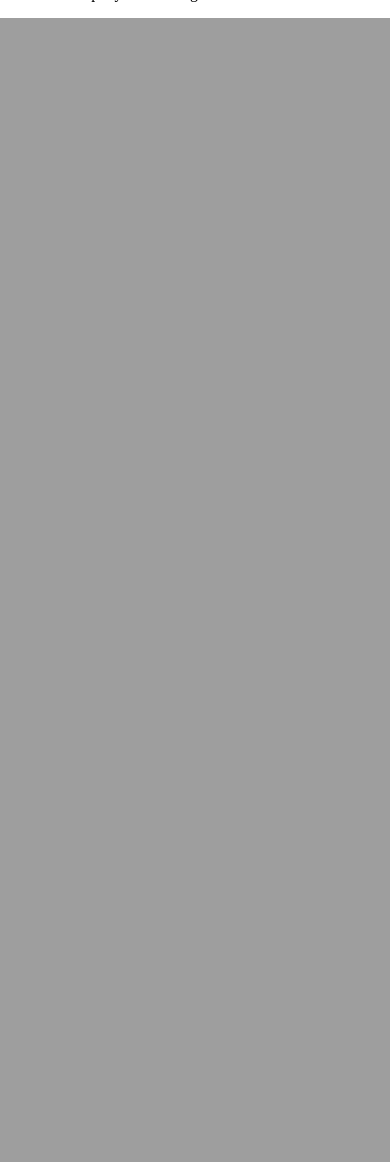
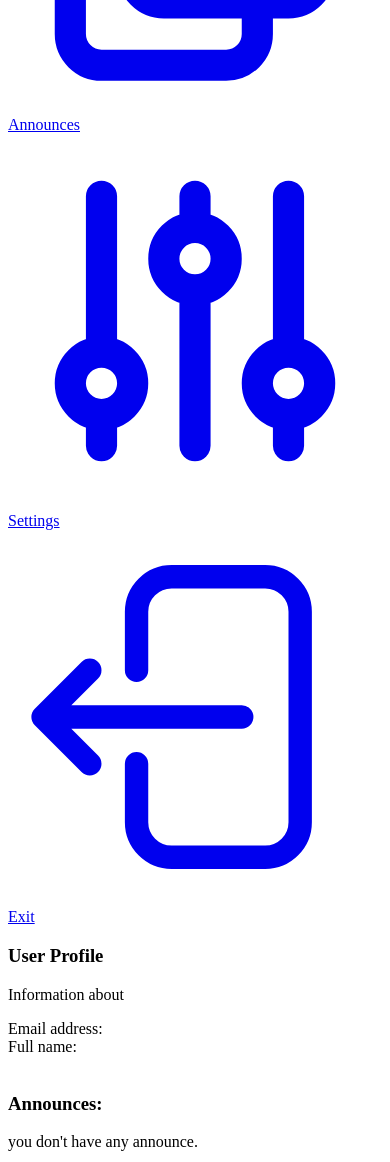
Before and after one commit to Thierry-75/annonces, a Symfony app: template templates/user/index.html.twig in a window 390 px wide; the page is wider, and only the part inside the window is pictured. Shown: the part 3612-4774 px from the top of that part. Before the commit the page ends 3630 px from the top of that part, so only its background shows below. Run offline with Twig, Linux system fonts and the light colour scheme; the template is opened without the code that fills it, so the values that code supplies are empty; some libraries are stand-ins or nearby versions.

Commit message:
implement sidebar on user&announces

```diff
--- a/assets/app.js
+++ b/assets/app.js
@@ -10,4 +10,5 @@ import './styles/app.css';
 import './js/alert.js';
 import './js/nav.js';
 
+
 console.log('This log comes from assets/app.js - welcome to AssetMapper! 🎉');
--- a/assets/styles/app.css
+++ b/assets/styles/app.css
@@ -89,6 +89,7 @@
     .input-register{
         @apply shadow-inner bg-gray-100 rounded-lg placeholder-black text-lg p-2.5 border-none block mt-1 w-full;
     }
+}
 
-
-}
+.bottom-full{bottom: 100%}
+.top-full{top: 100%}
--- a/composer.json
+++ b/composer.json
@@ -11,6 +11,7 @@
         "doctrine/doctrine-bundle": "^2.15",
         "doctrine/doctrine-migrations-bundle": "^3.4",
         "doctrine/orm": "^3.5",
+        "emileperron/tinymce-bundle": "^3.2",
         "phpdocumentor/reflection-docblock": "^5.6",
         "phpstan/phpdoc-parser": "^2.2",
         "symfony/amqp-messenger": "7.3.*",
--- a/config/bundles.php
+++ b/config/bundles.php
@@ -14,4 +14,5 @@ return [
     Symfony\Bundle\MonologBundle\MonologBundle::class => ['all' => true],
     Symfony\Bundle\MakerBundle\MakerBundle::class => ['dev' => true],
     Symfony\WebpackEncoreBundle\WebpackEncoreBundle::class => ['all' => true],
+    EmilePerron\TinymceBundle\TinymceBundle::class => ['all' => true],
 ];
--- a/templates/_components/_nav.html.twig
+++ b/templates/_components/_nav.html.twig
@@ -7,11 +7,14 @@
     <div class="max-w-7xl mx-auto px-2 sm:px-6 lg:px-8">
         <div class="relative flex items-center justify-between h-16">
             <div class="flex-1 flex items-center justify-center sm:items-stretch sm:justify-start">
+                <a href="{{ path('app_home') }}" class="text-gray-900 hover:bg-gray-100 px-3 py-2 rounded-md text-sm font-medium">
                 <div class="flex-shrink-0 flex items-center">
-                    <img class="block h-8 w-auto" src="https://tailwindflex.com/images/logo.svg" alt="Logo">
-                    <span class="ml-2 text-xl font-bold text-gray-800">Navbar</span>
+
+                    <img class="block h-8 w-auto" src="{{ asset('./assets/site/navbar.png') }}" alt="Logo">
+                    <span class="ml-2 text-xl font-bold text-gray-800">Annonces</span>
                 </div>
-                <div class="hidden sm:block sm:ml-6">
+                </a>
+                <div class="hidden mt-2 sm:block sm:ml-6">
                     <div class="flex space-x-4">
                         <a href="{{ path('app_home') }}" class="text-gray-900 hover:bg-gray-100 px-3 py-2 rounded-md text-sm font-medium">Home</a>
 
@@ -90,7 +93,7 @@
                                         <h3 class="text-lg font-semibold text-cyan-600 mb-4">Choix :</h3>
                                         <ul class="space-y-3">
                                             <li>
-                                                <a href="#" class="text-orange-800 hover:text-cyan-700 text-sm">Administration</a>
+                                                <a href="{{ path('user_index') }}" class="text-orange-800 hover:text-cyan-700 text-sm">Profile</a>
                                             </li>
                                             <li>
                                                 <a href="{{ path('user_notice_add') }}" class="text-orange-800 hover:text-cyan-700 text-sm">Add notice</a>
@@ -120,6 +123,9 @@
                                     <div>
                                         <h3 class="text-lg font-semibold text-cyan-600 mb-4">Choix :</h3>
                                         <ul class="space-y-3">
+                                            <li>
+                                                <a href="{{ path('user_index') }}" class="text-orange-800 hover:text-cyan-700 text-sm">Profile</a>
+                                            </li>
                                             <li>
                                                 <a href="{{ path('user_notice_add') }}" class="text-orange-800 hover:text-cyan-700 text-sm">create a notice</a>
                                             </li>
@@ -206,8 +212,8 @@
                             <div class="hidden px-4 py-2 mobile-dropdown-content">
                                 <div class="border-l-2 border-indigo-500 pl-2 mb-4">
                                     <ul class="space-y-2">
-                                        <li class="text-orange-800 hover:text-cyan-700 text-sm">
-                                            <a href="#" class="text-orange-800 hover:text-cyan-700 text-sm block">Administration</a>
+                                        <li>
+                                            <a href="{{ path('user_index') }}" class="text-orange-800 hover:text-cyan-700 text-sm">Profile</a>
                                         </li>
                                         <li>
                                             <a href="{{ path('user_notice_add' ) }}" class="text-orange-800 hover:text-cyan-700 text-sm block">Add notice</a>
@@ -225,6 +231,9 @@
                             <div class="hidden px-4 py-2 mobile-dropdown-content flex-row">
                                 <div class="border-l-2 border-indigo-500 pl-2 mb-4">
                                     <ul class="space-y-2">
+                                        <li>
+                                            <a href="{{ path('user_index') }}" class="text-orange-800 hover:text-cyan-700 text-sm">Profile</a>
+                                        </li>
                                         <li>
                                             <a href="{{ path('user_notice_add' ) }}" class="text-orange-800 hover:text-cyan-700 text-sm block">Add notice</a>
                                         </li>
--- /dev/null
+++ b/templates/_components/sidebar.html.twig
@@ -0,0 +1,122 @@
+
+{% if 'iPhone' in app.request.headers.get('User-Agent')
+    or 'BlackBerry' in app.request.headers.get('User-Agent')
+    or 'Android' in app.request.headers.get('User-Agent') and '?1' in app.request.headers.get('Sec-Ch-Ua-Mobile')
+%}
+    <!-- Component Start -->
+    <div class="flex flex-col items-center w-16 h-full overflow-hidden text-gray-700 bg-neutral-50 rounded">
+        <a class="flex items-center justify-center mt-3" href="{{ path('app_home') }}">
+            <svg xmlns="http://www.w3.org/2000/svg" fill="none" viewBox="0 0 24 24" stroke-width="1.5" stroke="currentColor" class="size-6">
+                <path stroke-linecap="round" stroke-linejoin="round" d="M11.48 3.499a.562.562 0 0 1 1.04 0l2.125 5.111a.563.563 0 0 0 .475.345l5.518.442c.499.04.701.663.321.988l-4.204 3.602a.563.563 0 0 0-.182.557l1.285 5.385a.562.562 0 0 1-.84.61l-4.725-2.885a.562.562 0 0 0-.586 0L6.982 20.54a.562.562 0 0 1-.84-.61l1.285-5.386a.562.562 0 0 0-.182-.557l-4.204-3.602a.562.562 0 0 1 .321-.988l5.518-.442a.563.563 0 0 0 .475-.345L11.48 3.5Z"></path>
+            </svg>
+        </a>
+        <div class="flex flex-col items-center mt-3 border-t border-gray-300">
+            <a class="flex items-center justify-center w-12 h-12 mt-2 rounded hover:bg-gray-300" href="{{ path('user_index') }}">
+                <svg class="w-6 h-6 stroke-current" xmlns="http://www.w3.org/2000/svg" fill="none" viewBox="0 0 24 24"
+                     stroke="currentColor">
+                    <path stroke-linecap="round" stroke-linejoin="round" stroke-width="2"
+                          d="M3 12l2-2m0 0l7-7 7 7M5 10v10a1 1 0 001 1h3m10-11l2 2m-2-2v10a1 1 0 01-1 1h-3m-6 0a1 1 0 001-1v-4a1 1 0 011-1h2a1 1 0 011 1v4a1 1 0 001 1m-6 0h6"></path>
+                </svg>
+            </a>
+            <a class="flex items-center justify-center w-12 h-12 mt-2 rounded hover:bg-gray-300" href="{{ path('user_profile_edit') }}">
+                <svg xmlns="http://www.w3.org/2000/svg" fill="none" viewBox="0 0 24 24" stroke-width="1.5" stroke="currentColor" class="size-6">
+                    <path stroke-linecap="round" stroke-linejoin="round" d="M15.75 6a3.75 3.75 0 1 1-7.5 0 3.75 3.75 0 0 1 7.5 0ZM4.501 20.118a7.5 7.5 0 0 1 14.998 0A17.933 17.933 0 0 1 12 21.75c-2.676 0-5.216-.584-7.499-1.632Z"></path>
+                </svg>
+            </a>
+            <a class="flex items-center justify-center w-12 h-12 mt-2 hover:bg-gray-300 rounded" href="{{ path('user_password_edit') }}">
+                <svg xmlns="http://www.w3.org/2000/svg" fill="none" viewBox="0 0 24 24" stroke-width="1.5" stroke="currentColor" class="size-6">
+                    <path stroke-linecap="round" stroke-linejoin="round" d="M15.75 5.25a3 3 0 0 1 3 3m3 0a6 6 0 0 1-7.029 5.912c-.563-.097-1.159.026-1.563.43L10.5 17.25H8.25v2.25H6v2.25H2.25v-2.818c0-.597.237-1.17.659-1.591l6.499-6.499c.404-.404.527-1 .43-1.563A6 6 0 1 1 21.75 8.25Z"></path>
+                </svg>
+            </a>
+            <a class="flex items-center justify-center w-12 h-12 mt-2 rounded hover:bg-gray-300" href="#">
+                <svg class="w-6 h-6 stroke-current" xmlns="http://www.w3.org/2000/svg" fill="none" viewBox="0 0 24 24"
+                     stroke="currentColor">
+                    <path stroke-linecap="round" stroke-linejoin="round" stroke-width="2"
+                          d="M8 7v8a2 2 0 002 2h6M8 7V5a2 2 0 012-2h4.586a1 1 0 01.707.293l4.414 4.414a1 1 0 01.293.707V15a2 2 0 01-2 2h-2M8 7H6a2 2 0 00-2 2v10a2 2 0 002 2h8a2 2 0 002-2v-2"></path>
+                </svg>
+            </a>
+        </div>
+        <div class="flex flex-col items-center mt-2 border-t border-gray-300">
+            <a class="flex items-center justify-center w-12 h-12 mt-2 rounded hover:bg-gray-300" href="#">
+                <svg class="w-6 h-6 stroke-current" xmlns="http://www.w3.org/2000/svg" fill="none" viewBox="0 0 24 24"
+                     stroke="currentColor">
+                    <path stroke-linecap="round" stroke-linejoin="round" stroke-width="2"
+                          d="M12 6V4m0 2a2 2 0 100 4m0-4a2 2 0 110 4m-6 8a2 2 0 100-4m0 4a2 2 0 110-4m0 4v2m0-6V4m6 6v10m6-2a2 2 0 100-4m0 4a2 2 0 110-4m0 4v2m0-6V4"></path>
+                </svg>
+            </a>
+            <a class="relative flex items-center justify-center w-12 h-12 mt-2 hover:bg-gray-300" href="{{ path('app_logout') }}">
+                <svg xmlns="http://www.w3.org/2000/svg" fill="none" viewBox="0 0 24 24" stroke-width="1.5" stroke="currentColor" class="size-6">
+                    <path stroke-linecap="round" stroke-linejoin="round" d="M8.25 9V5.25A2.25 2.25 0 0 1 10.5 3h6a2.25 2.25 0 0 1 2.25 2.25v13.5A2.25 2.25 0 0 1 16.5 21h-6a2.25 2.25 0 0 1-2.25-2.25V15m-3 0-3-3m0 0 3-3m-3 3H15"></path>
+                </svg>
+                <span class="absolute top-0 left-0 w-2 h-2 mt-2 ml-2 bg-indigo-500 rounded-full"></span>
+            </a>
+        </div>
+
+    </div>
+    <!-- Component End  -->
+
+
+
+{% else %}
+<!-- Component Start -->
+<div class="flex flex-col items-center w-40 h-full overflow-hidden text-gray-700 bg-neutral-50 rounded">
+    <a class="flex items-center w-full px-3 mt-3" href="{{ path('app_home') }}">
+        <svg xmlns="http://www.w3.org/2000/svg" fill="none" viewBox="0 0 24 24" stroke-width="1.5" stroke="currentColor" class="size-6">
+            <path stroke-linecap="round" stroke-linejoin="round" d="M11.48 3.499a.562.562 0 0 1 1.04 0l2.125 5.111a.563.563 0 0 0 .475.345l5.518.442c.499.04.701.663.321.988l-4.204 3.602a.563.563 0 0 0-.182.557l1.285 5.385a.562.562 0 0 1-.84.61l-4.725-2.885a.562.562 0 0 0-.586 0L6.982 20.54a.562.562 0 0 1-.84-.61l1.285-5.386a.562.562 0 0 0-.182-.557l-4.204-3.602a.562.562 0 0 1 .321-.988l5.518-.442a.563.563 0 0 0 .475-.345L11.48 3.5Z"></path>
+        </svg>
+        <span class="ml-2 text-sm font-bold">Announces</span>
+    </a>
+    <div class="w-full px-2">
+        <div class="flex flex-col items-center w-full mt-3 border-t border-gray-300">
+            <a class="flex items-center w-full h-12 px-3 mt-2 rounded hover:bg-gray-300" href="{{ path('user_index') }}">
+                <svg class="w-6 h-6 stroke-current" xmlns="http://www.w3.org/2000/svg" fill="none" viewBox="0 0 24 24"
+                     stroke="currentColor">
+                    <path stroke-linecap="round" stroke-linejoin="round" stroke-width="2"
+                          d="M3 12l2-2m0 0l7-7 7 7M5 10v10a1 1 0 001 1h3m10-11l2 2m-2-2v10a1 1 0 01-1 1h-3m-6 0a1 1 0 001-1v-4a1 1 0 011-1h2a1 1 0 011 1v4a1 1 0 001 1m-6 0h6"></path>
+                </svg>
+                <span class="ml-2 text-xs font-medium">Profile main</span>
+            </a>
+            <a class="flex items-center w-full h-12 px-3 mt-2 rounded hover:bg-gray-300" href="{{ path('user_profile_edit') }}">
+                <svg xmlns="http://www.w3.org/2000/svg" fill="none" viewBox="0 0 24 24" stroke-width="1.5" stroke="currentColor" class="size-6">
+                    <path stroke-linecap="round" stroke-linejoin="round" d="M15.75 6a3.75 3.75 0 1 1-7.5 0 3.75 3.75 0 0 1 7.5 0ZM4.501 20.118a7.5 7.5 0 0 1 14.998 0A17.933 17.933 0 0 1 12 21.75c-2.676 0-5.216-.584-7.499-1.632Z"></path>
+                </svg>
+                <span class="ml-2 text-xs font-medium">Modify profile</span>
+            </a>
+            <a class="flex items-center w-full h-12 px-3 mt-2 hover:bg-gray-300 rounded" href="{{ path('user_password_edit') }}">
+                <svg xmlns="http://www.w3.org/2000/svg" fill="none" viewBox="0 0 24 24" stroke-width="1.5" stroke="currentColor" class="size-6">
+                    <path stroke-linecap="round" stroke-linejoin="round" d="M15.75 5.25a3 3 0 0 1 3 3m3 0a6 6 0 0 1-7.029 5.912c-.563-.097-1.159.026-1.563.43L10.5 17.25H8.25v2.25H6v2.25H2.25v-2.818c0-.597.237-1.17.659-1.591l6.499-6.499c.404-.404.527-1 .43-1.563A6 6 0 1 1 21.75 8.25Z"></path>
+                </svg>
+
+                <span class="ml-2 text-xs font-medium">Password</span>
+            </a>
+            <a class="flex items-center w-full h-12 px-3 mt-2 rounded hover:bg-gray-300" href="#">
+                <svg class="w-6 h-6 stroke-current" xmlns="http://www.w3.org/2000/svg" fill="none" viewBox="0 0 24 24"
+                     stroke="currentColor">
+                    <path stroke-linecap="round" stroke-linejoin="round" stroke-width="2"
+                          d="M8 7v8a2 2 0 002 2h6M8 7V5a2 2 0 012-2h4.586a1 1 0 01.707.293l4.414 4.414a1 1 0 01.293.707V15a2 2 0 01-2 2h-2M8 7H6a2 2 0 00-2 2v10a2 2 0 002 2h8a2 2 0 002-2v-2"></path>
+                </svg>
+                <span class="ml-2 text-sm font-medium">Announces</span>
+            </a>
+        </div>
+        <div class="flex flex-col items-center w-full mt-2 border-t border-gray-300">
+            <a class="flex items-center w-full h-12 px-3 mt-2 rounded hover:bg-gray-300" href="#">
+                <svg class="w-6 h-6 stroke-current" xmlns="http://www.w3.org/2000/svg" fill="none" viewBox="0 0 24 24"
+                     stroke="currentColor">
+                    <path stroke-linecap="round" stroke-linejoin="round" stroke-width="2"
+                          d="M12 6V4m0 2a2 2 0 100 4m0-4a2 2 0 110 4m-6 8a2 2 0 100-4m0 4a2 2 0 110-4m0 4v2m0-6V4m6 6v10m6-2a2 2 0 100-4m0 4a2 2 0 110-4m0 4v2m0-6V4"></path>
+                </svg>
+                <span class="ml-2 text-sm font-medium">Settings</span>
+            </a>
+            <a class="relative flex items-center w-full h-12 px-3 mt-2 rounded hover:bg-gray-300" href="{{ path('app_logout') }}">
+                <svg xmlns="http://www.w3.org/2000/svg" fill="none" viewBox="0 0 24 24" stroke-width="1.5" stroke="currentColor" class="size-6">
+                    <path stroke-linecap="round" stroke-linejoin="round" d="M8.25 9V5.25A2.25 2.25 0 0 1 10.5 3h6a2.25 2.25 0 0 1 2.25 2.25v13.5A2.25 2.25 0 0 1 16.5 21h-6a2.25 2.25 0 0 1-2.25-2.25V15m-3 0-3-3m0 0 3-3m-3 3H15"></path>
+                </svg>
+                <span class="ml-2 text-sm font-medium">Exit</span>
+                <span class="absolute top-0 left-0 w-2 h-2 mt-2 ml-2 bg-indigo-500 rounded-full"></span>
+            </a>
+        </div>
+    </div>
+
+</div>
+<!-- Component End  -->
+{% endif %}
--- a/templates/base.html.twig
+++ b/templates/base.html.twig
@@ -18,7 +18,7 @@
       {% include "./_components/_nav.html.twig" %}
       {% include './_components/_alert.html.twig' %}
       {% block body %}
-      <div class="container mx-auto mb-5">
+      <div class="container mx-auto mb-8">
               {% block left %}
 
               {% endblock %}
--- a/templates/user/index.html.twig
+++ b/templates/user/index.html.twig
@@ -1,20 +1,74 @@
 {% extends 'base.html.twig' %}
 
-{% block title %}Hello UserController!{% endblock %}
+{% block title %}{{ app.user.firstname }}&nbsp;{{ app.user.name }}{% endblock %}
 
 {% block body %}
-<style>
-    .example-wrapper { margin: 1em auto; max-width: 800px; width: 95%; font: 18px/1.5 sans-serif; }
-    .example-wrapper code { background: #F5F5F5; padding: 2px 6px; }
-</style>
+<div class="grid grid-cols-12 gap-4 mt-1">
+    <div class="col-span-2">
+        {% include './_components/sidebar.html.twig' %}
+    </div>
+    <div class="col-span-10 mt-8 mb-10">
+        <div class="bg-neutral-50 shadow-sm shadow-gray-400 overflow-hidden shadow rounded-lg border ml-2 mr-5">
+            <div class="px-4 py-3 sm:px-6">
+                <h3 class="text-lg text-justify leading-6 font-medium text-cyan-800">
+                    User Profile
+                </h3>
+                <p class="mt-1 max-w-2xl text-lg text-cyan-700">
+                    Information about {{ app.user.firstname }}&nbsp;{{ app.user.name }}
+                </p>
+            </div>
+            <div class="border-t border-cyan-700 px-4 py-5 sm:p-0">
+                <dl class="sm:divide-y sm:divide-gray-200">
+                    <div class="py-2.5 sm:py-3 sm:grid sm:grid-cols-3 sm:gap-4 sm:px-6">
+                        <dt class="text-sm font-medium text-gray-500">
+                            Email address:
+                        </dt>
+                        <dd class="mt-1 text-lg text-cyan-700 sm:mt-0 sm:col-span-2">
+                            {{ app.user.email }}
+                        </dd>
+                    </div>
+                    <div class="py-2.5 sm:py-3 sm:grid sm:grid-cols-3 sm:gap-4 sm:px-6">
+                        <dt class="text-sm font-medium text-gray-500">
+                            Full name:
+                        </dt>
+                        <dd class="mt-1 text-lg text-cyan-700 sm:mt-0 sm:col-span-2">
+                            {{ app.user.firstname }}&nbsp;{{ app.user.name }}
+                        </dd>
+                    </div>
+                </dl>
+            </div>
+            <div class="border-t border-cyan-700 px-4 py-5 sm:p-0">
+            <div class="px-4 py-3 sm:px-6">
+                <h3 class="text-lg leading-6 font-medium text-cyan-800">
+                    Announces:
+                </h3>
+                <p class="mt-1 max-w-2xl text-sm text-gray-500">
+                    {% if app.user.annonces|length == 1  %}
+                    link to your {{ app.user.annonces | length }} announce
+                    {% elseif app.user.annonces | length > 1 %}
+                    link to yours {{ app.user.annonces | length }} announces
+                    {% else %}
+                    you don't have any announce.
+                    {% endif %}
+                </p>
+            </div>
+                <div class="border-t border-cyan-700 px-4 py-5 sm:p-0">
+                    <dl class="sm:divide-y sm:divide-gray-200">
+                        {% for annonce in app.user.annonces  %}
+                        <div class="py-2.5 sm:py-3 sm:grid sm:grid-cols-3 sm:gap-4 sm:px-6">
+                            <dt class="text-sm font-medium text-gray-500">
+                               Announce n° {{ loop.index }}
+                            </dt>
+                            <dd class="mt-1 text-sm text-cyan-800 sm:mt-0 sm:col-span-2">
+                                <a href="#" class="text-cyan-700 text-lg justify-center rounded hover:text-cyan-800" >{{ annonce.title }} {# mettre lien vers annonce #}</a>
+                            </dd>
+                            </div>
+                        {% endfor %}
 
-<div class="example-wrapper">
-    <h1>Hello {{ controller_name }}! ✅</h1>
-
-    This friendly message is coming from:
-    <ul>
-        <li>Your controller at <code>/home/titi/Symfony/Annonces/src/Controller/UserController.php</code></li>
-        <li>Your template at <code>/home/titi/Symfony/Annonces/templates/user/index.html.twig</code></li>
-    </ul>
+                    </dl>
+                </div>
+        </div>
+    </div>
+    </div>
 </div>
 {% endblock %}
```
Also changed, not shown: src/Controller/UserController.php (+58 -1 lines), src/Form/AnnonceType.php (+6 -2 lines), src/Form/EditProfileType.php (added, +30 -0 lines), templates/admin/categorie/add.html.twig (+13 -8 lines), templates/admin/index.html.twig (+8 -12 lines), templates/user/annonce/add.html.twig (+16 -11 lines), templates/user/editPassword.html.twig (added, +45 -0 lines), templates/user/editProfile.html.twig (added, +43 -0 lines), 4 other files.
